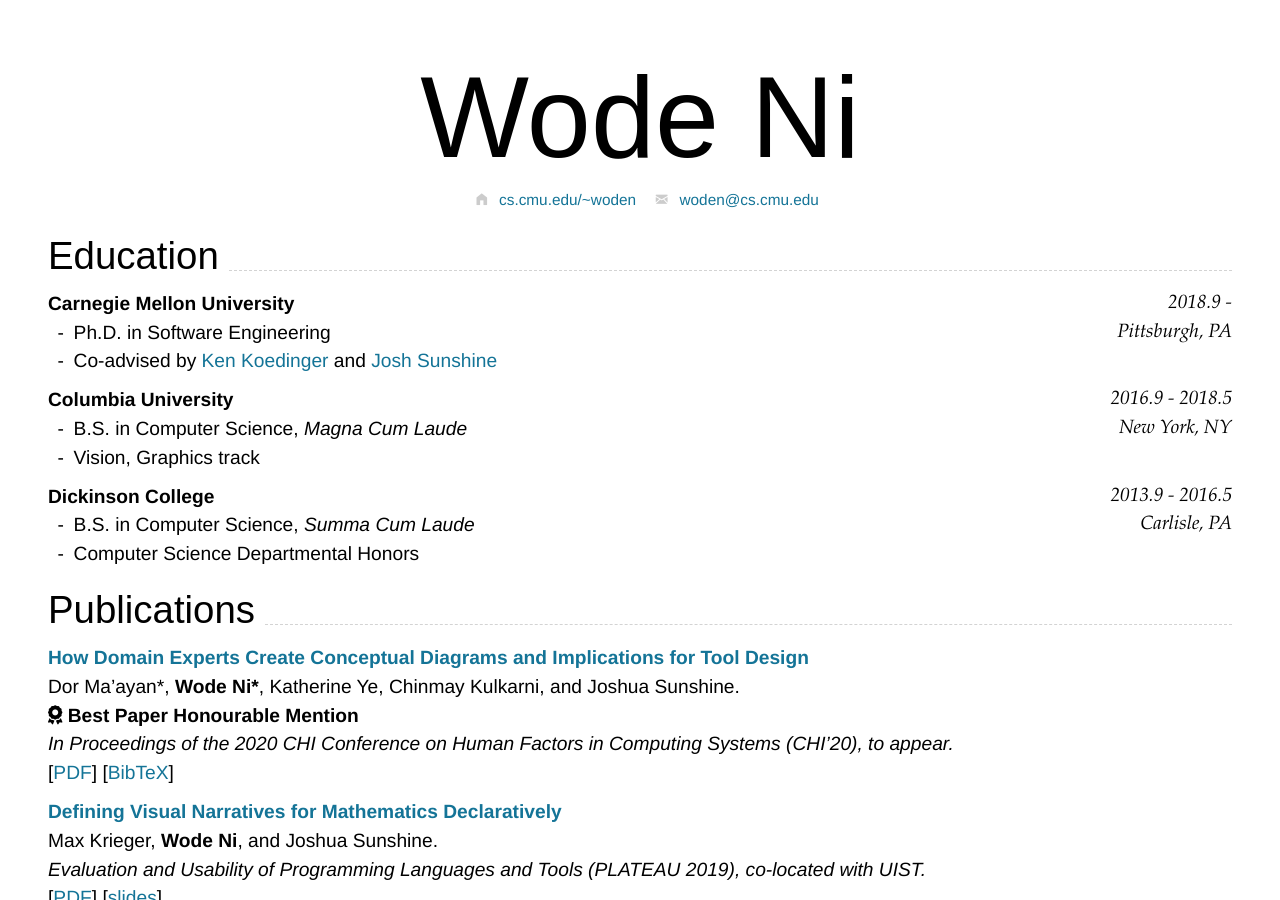
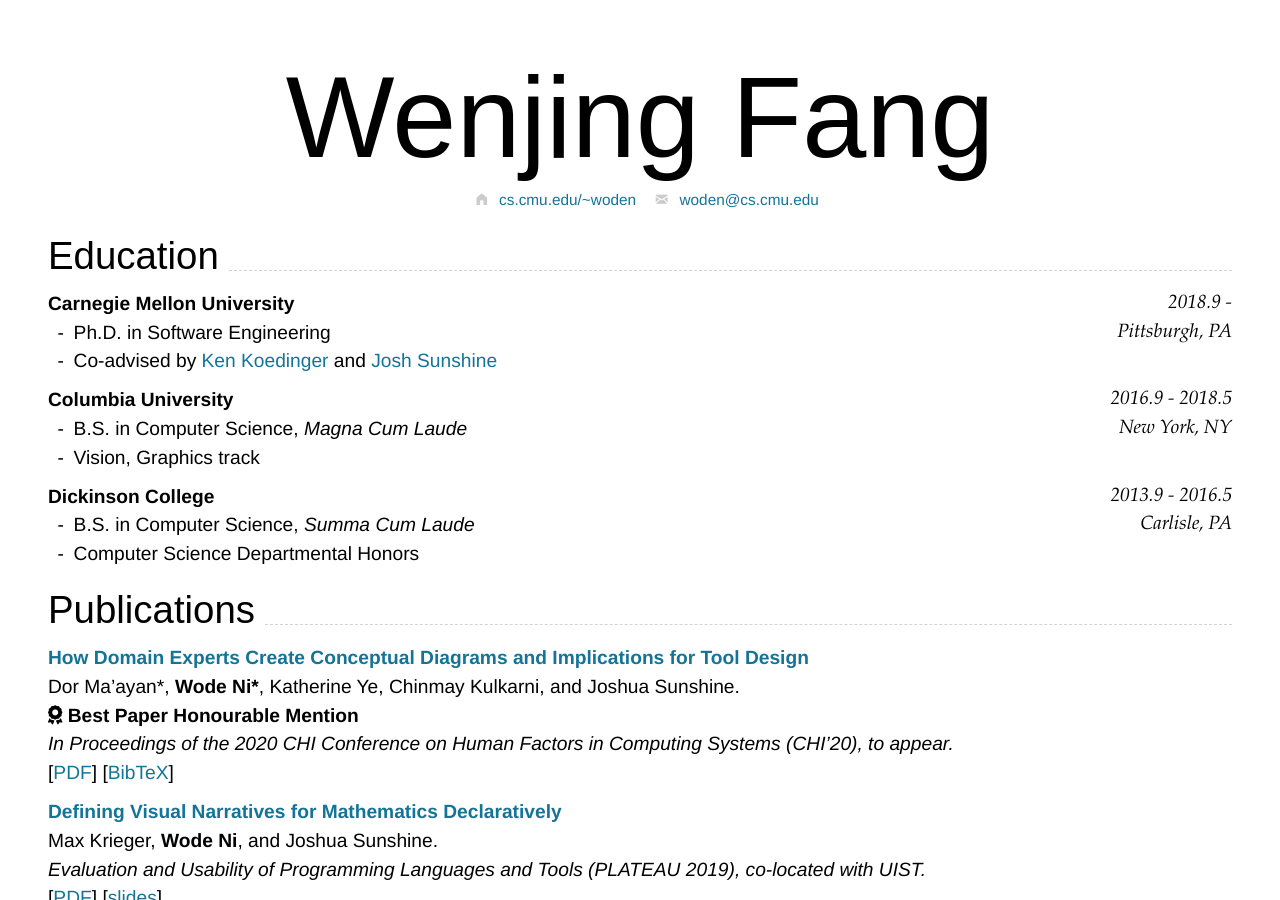
Before and after one commit to wodeni/nimo-markdown-cv, a Jekyll site: the page built from index.md, in a window 1280 px wide and 900 px high. Built offline with Jekyll 4.4.1, drawn with Linux system fonts in a browser that asks for light colours; nearby versions of some CDN libraries.

Commit message:
Update index.md

```diff
--- a/index.md
+++ b/index.md
@@ -9,7 +9,7 @@
   text: cs.cmu.edu/~woden
 ---
 
-# Wode **Ni**
+# Wenjing **Fang**
 
 <!--
 include contact information from the front matter
```
